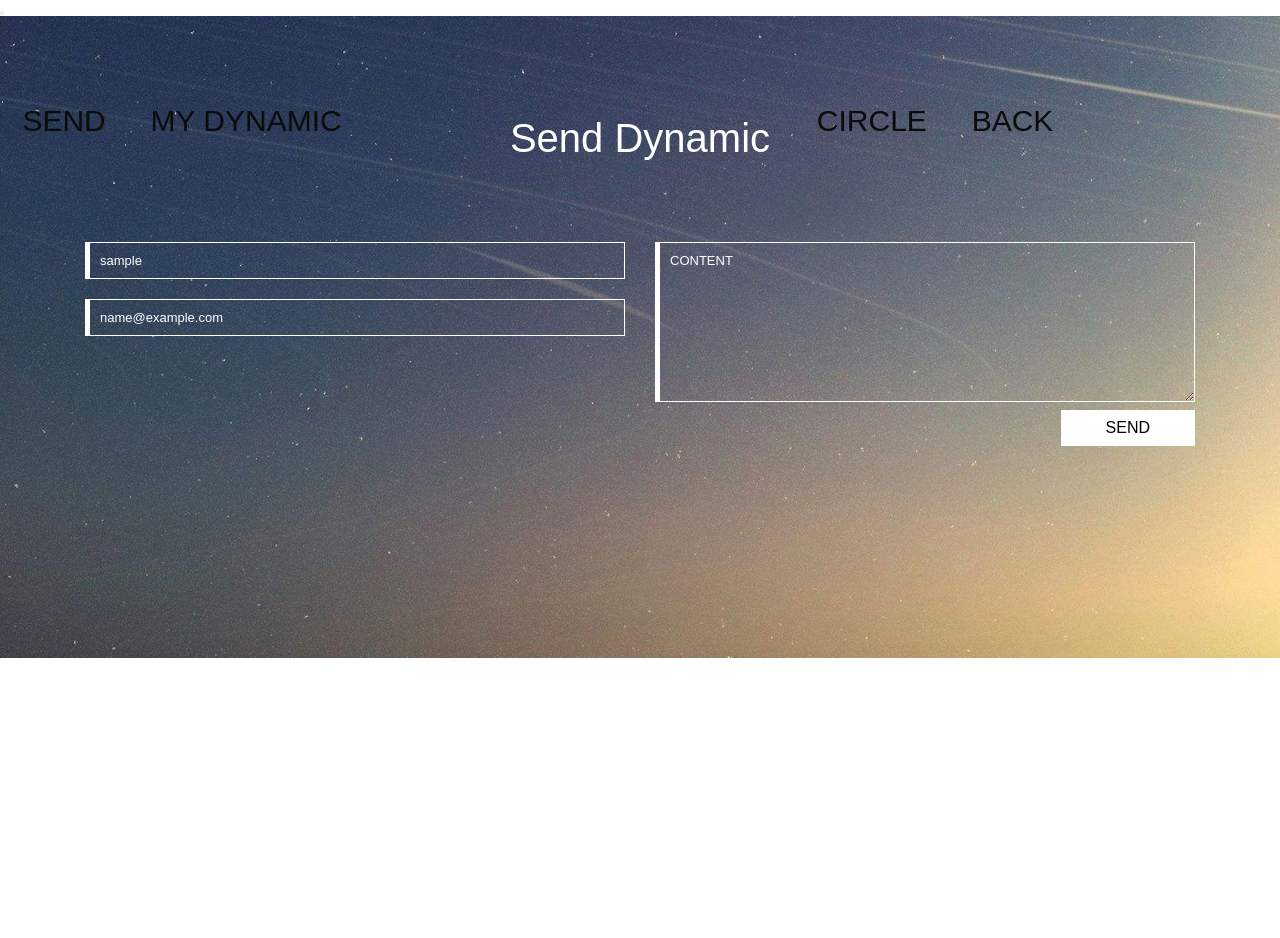
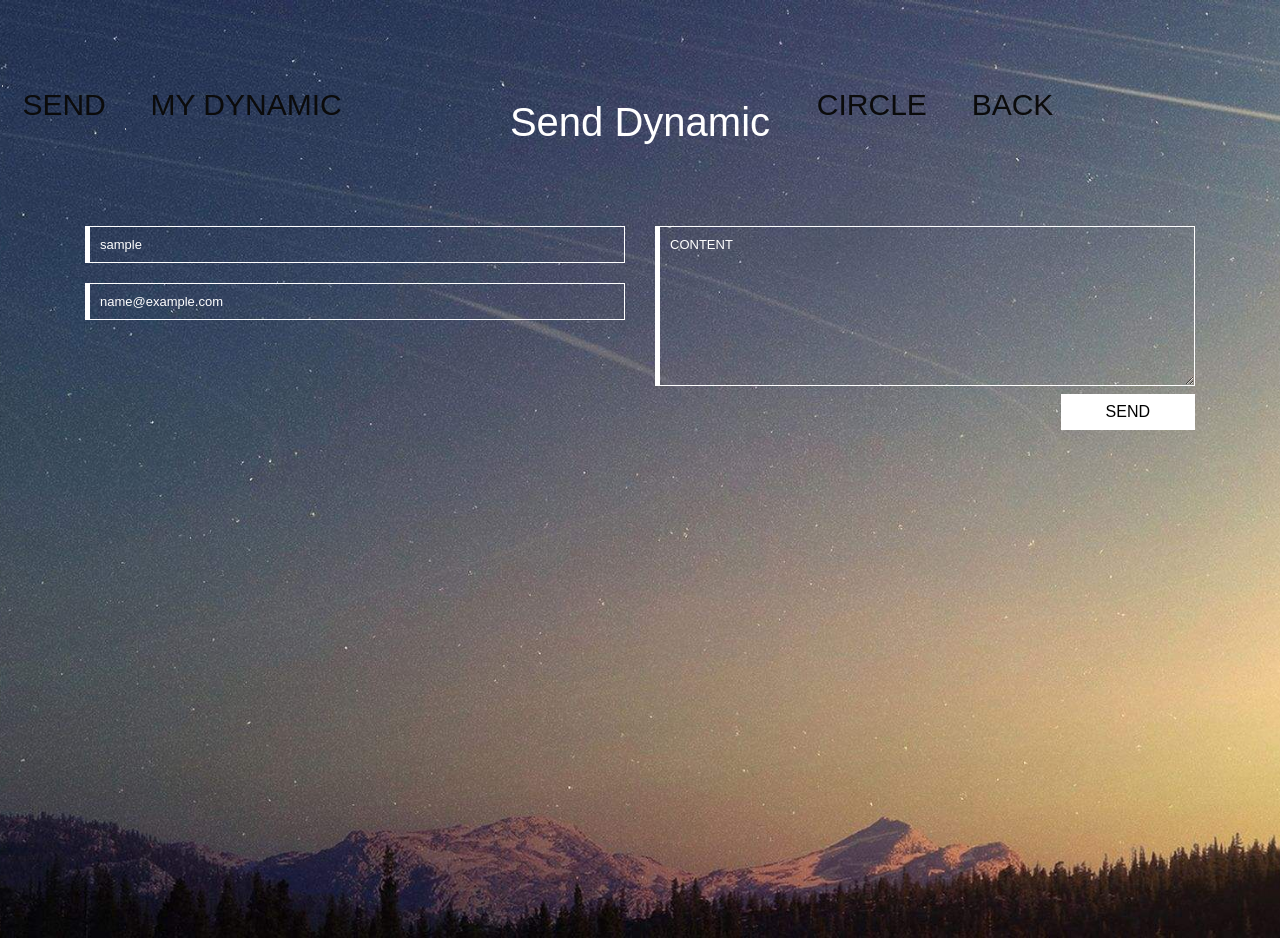
Before and after one commit to SeulYoung/final_exam, a Django app: page /dynamic/ in a window 1280 px wide. Before the commit the page ends 658 px from the top, so only its background shows below. Run offline with Django 3.2, Linux system fonts and the light colour scheme; the visitor is signed in with stand-in values (Sample User, id 1); data comes from the database, SQL or seed files in the repository; some libraries are stand-ins or nearby versions.

Commit message:
删除微博

```diff
--- a/templates/dynamic.html
+++ b/templates/dynamic.html
@@ -26,15 +26,6 @@
 
 <!-- Body -->
 <body>
-
-       <div class="nav-list">
-        <button>
-          <span></span><span></span><span></span>
-        </button>
-        <ul class="layui-nav" lay-filter="">
-        </ul>
-      </div>
-
 	<!-- Header -->
 	<div class="agileheader" id="agileitshome" style="height: 0px">
 
@@ -66,33 +57,11 @@
 			</nav>
 		</div>
 		<!-- //Navigation -->
-
-<!-- Slider -->
-    <div class="slider">
-        <ul class="rslides" id="slider">
-            <li class="first-slide w3ls">
-                <div class="wthreexperience">
-                    <div id="animated-example" class="animated fadeIn"></div>
-                    <button onclick="myFunction()">Reload page</button>
-                </div>
-            </li>
-
-
-
-        </ul>
-    </div>
-    <!-- //Slider -->
-
 	</div>
 	<!-- //Header -->
 
-
-
-
-
-
 	<!-- Contact -->
-	<div class="agilecontactw3ls" id="agilecontactw3ls" style="height:642px;">
+	<div class="agilecontactw3ls" id="agilecontactw3ls" style="height: 67em">
 		<div class="container" >
 			<h3>Send Dynamic</h3>
 			<form action="/dynamic/" method="post">
--- a/templates/following.html
+++ b/templates/following.html
@@ -108,7 +108,7 @@
 
 
 <!-- Contact -->
-<div class="agilecontactw3ls" id="agilecontactw3ls">
+<div class="agilecontactw3ls" id="agilecontactw3ls" style="height: 67em">
     <div class="container">
         <h3>Followed</h3>
         {% for follow in follow_list %}
```
Also changed, not shown: templates/circle.html (+1 -9 lines), templates/myDynamic.html (+4 -10 lines).
